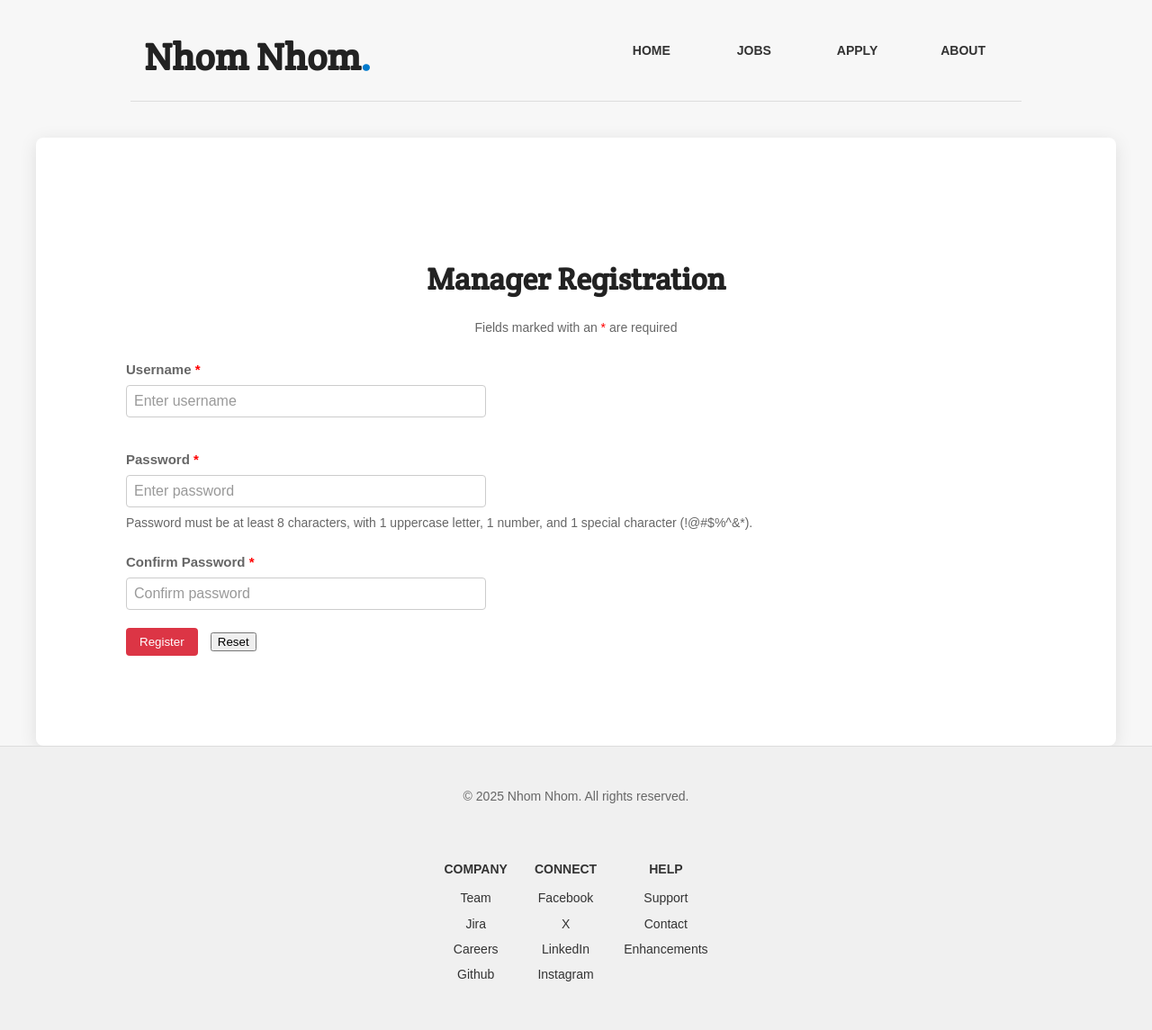
After one commit to 105730519/Project-part-2, a PHP site: page /register_manager.php in a window 1280 px wide. The commit adds this page. Shown: the whole page at 90% size. Run offline with PHP 8.4, Linux system fonts and the light colour scheme.

```diff
--- a/apply.php
+++ b/apply.php
@@ -84,7 +84,7 @@ include("menu.inc");
 
         <div id="Other">
             <p><label for="other_skills">Other Skills</label></p>
-            <textarea name="other_skills" id="other_skills" rows="4" cols="50">Write description of your skills here...</textarea>
+            <textarea name="other_skills" id="other_skills" rows="4" cols="50" placeholder="Descriptions of your skills here..."></textarea>
         </div>
 
         <div class="Degree">
--- a/index.php
+++ b/index.php
@@ -13,12 +13,12 @@ if (!$conn) {
 
 <main>
     <h1>Welcome to Nhom Nhom</h1>
-    <p>Your trusted team for tech innovation and career opportunities.</p>
+    <p style="text-align: center; font-size: 18px; font-weight: bold;">Your trusted team for tech innovation and career opportunities.</p>
 </main>
 
 <div id="biggest-image">
     <div class="wrapper">
-        <h1><strong>Welcome to Nhom Nhom</strong></h1>
+        <h1><strong>Nhom Nhom</strong></h1>
         <h2>Your Career Journey Starts Here</h2>
         <a href="jobs.php" class="btn">View more</a>
     </div>
--- a/manage.php
+++ b/manage.php
@@ -199,7 +199,7 @@ if (empty($results)) {
     }
     ?>
 
-    <p><a href="logout.php">Logout</a></p>
+    <p class="form-footer"><a href="logout.php" class="submit-button">Logout</a></p>
 </main>
 
 <?php
--- /dev/null
+++ b/register_manager.php
@@ -0,0 +1,120 @@
+<?php
+include 'header.inc';
+include 'menu.inc';
+require 'settings.php';
+
+// Database connection
+$conn = mysqli_connect($host, $user, $pwd, $sql_db);
+if (!$conn) {
+    die("<h1>Error</h1><p>Database connection failed: " . mysqli_connect_error() . "</p><a href='register_manager.php'>Back to form</a>");
+}
+
+// Function to sanitize input
+function sanitize($data, $conn) {
+    $data = trim($data);
+    $data = strip_tags($data);
+    return mysqli_real_escape_string($conn, $data);
+}
+
+// Handle form submission
+if ($_SERVER['REQUEST_METHOD'] === 'POST') {
+    $username = sanitize($_POST['username'] ?? '', $conn);
+    $password = $_POST['password'] ?? '';
+    $confirm_password = $_POST['confirm_password'] ?? '';
+
+    // Server-side validation
+    $error = [];
+
+    // Username validation
+    if (empty($username)) {
+        $error[] = "Username is required.";
+    } elseif (strlen($username) > 50) {
+        $error[] = "Username must not exceed 50 characters.";
+    }
+
+    // Check if username already exists
+    $query = "SELECT COUNT(*) FROM managers WHERE username = ?";
+    $stmt = mysqli_prepare($conn, $query);
+    mysqli_stmt_bind_param($stmt, "s", $username);
+    mysqli_stmt_execute($stmt);
+    mysqli_stmt_bind_result($stmt, $count);
+    mysqli_stmt_fetch($stmt);
+    mysqli_stmt_close($stmt);
+    if ($count > 0) {
+        $error[] = "Username already exists. Please choose a different one.";
+    }
+
+    // Password validation
+    if (empty($password)) {
+        $error[] = "Password is required.";
+    } elseif (strlen($password) < 8) {
+        $error[] = "Password must be at least 8 characters long.";
+    } elseif (!preg_match("/^(?=.*[A-Z])(?=.*\d)(?=.*[!@#$%^&*])[A-Za-z\d!@#$%^&*]{8,}$/", $password)) {
+        $error[] = "Password must contain at least one uppercase letter, one number, and one special character (!@#$%^&*).";
+    } elseif ($password !== $confirm_password) {
+        $error[] = "Passwords do not match.";
+    }
+
+    // If no errors, proceed with registration
+    if (empty($error)) {
+        // Hash the password
+        $hashed_password = password_hash($password, PASSWORD_DEFAULT);
+
+        // Insert into managers table
+        $query = "INSERT INTO managers (username, password) VALUES (?, ?)";
+        $stmt = mysqli_prepare($conn, $query);
+        mysqli_stmt_bind_param($stmt, "ss", $username, $hashed_password);
+
+        if (mysqli_stmt_execute($stmt)) {
+            echo "<h1>Registration Successful</h1>";
+            echo "<p>Manager account created for username: <strong>$username</strong>.</p>";
+            echo "<p><a href='login.php'>Proceed to login</a></p>";
+        } else {
+            echo "<h1>Error</h1><p>Failed to register manager: " . mysqli_error($conn) . "</p>";
+            echo "<a href='register_manager.php'>Back to form</a>";
+        }
+        mysqli_stmt_close($stmt);
+        mysqli_close($conn);
+        include 'footer.inc';
+        exit();
+    } else {
+        echo "<h1>Registration Error</h1><p>Please fix the following errors:</p><ul><li>" . implode("</li><li>", $error) . "</li></ul>";
+        echo "<a href='register_manager.php'>Back to form</a>";
+        mysqli_close($conn);
+        include 'footer.inc';
+        exit();
+    }
+}
+?>
+
+<main>
+    <form action="register_manager.php" method="post" class="form" novalidate="novalidate">
+        <div class="apply-title">
+            <h1>Manager Registration</h1>
+            <p>Fields marked with an <span class="required">*</span> are required</p>
+        </div>
+
+        <div class="Username">
+            <p><label for="username">Username <span class="required">*</span></label></p>
+            <p><input type="text" name="username" id="username" placeholder="Enter username" maxlength="50" required></p>
+        </div>
+
+        <div class="Password">
+            <p><label for="password">Password <span class="required">*</span></label></p>
+            <p><input type="password" name="password" id="password" placeholder="Enter password" required></p>
+            <p><small>Password must be at least 8 characters, with 1 uppercase letter, 1 number, and 1 special character (!@#$%^&*).</small></p>
+        </div>
+
+        <div class="ConfirmPassword">
+            <p><label for="confirm_password">Confirm Password <span class="required">*</span></label></p>
+            <p><input type="password" name="confirm_password" id="confirm_password" placeholder="Confirm password" required></p>
+        </div>
+
+        <div class="form-footer" role="group" aria-label="Form Actions">
+            <input type="submit" value="Register" class="submit-button">
+            <input type="reset" value="Reset">
+        </div>
+    </form>
+</main>
+
+<?php include 'footer.inc'; ?>
--- a/styles/styles.css
+++ b/styles/styles.css
@@ -739,7 +739,7 @@ dd {
     }
 }
 
-/* Author: Nguyen Gia Bao Pham
+/* Author: Nguyen Gia Bao Pham, Tran Minh Thien Phan
 purpose: CSS for login page */
 
 
@@ -819,3 +819,29 @@ form a {
 form a:hover {
     background-color: #e9ecef;
 }
+
+.error {
+    color: red;
+    font-weight: bold;
+}
+
+.welcome-subtitle {
+    text-align: center;
+    font-size: 18px;
+    font-weight: bold;
+}
+
+.submit-button {
+    padding: 8px 15px;
+    border: none;
+    border-radius: 4px;
+    background-color: #dc3545;
+    color: white;
+    cursor: pointer;
+    margin-right: 10px;
+}
+.submit-button:hover {
+    background-color: #007acc;
+    color: white !important;
+    transition: background-color 0.3s ease;
+}
```
Also changed, not shown: login.php (+19 -12 lines), process_eoi.php (+2 -26 lines), process_login.php (deleted, +0 -43 lines).
